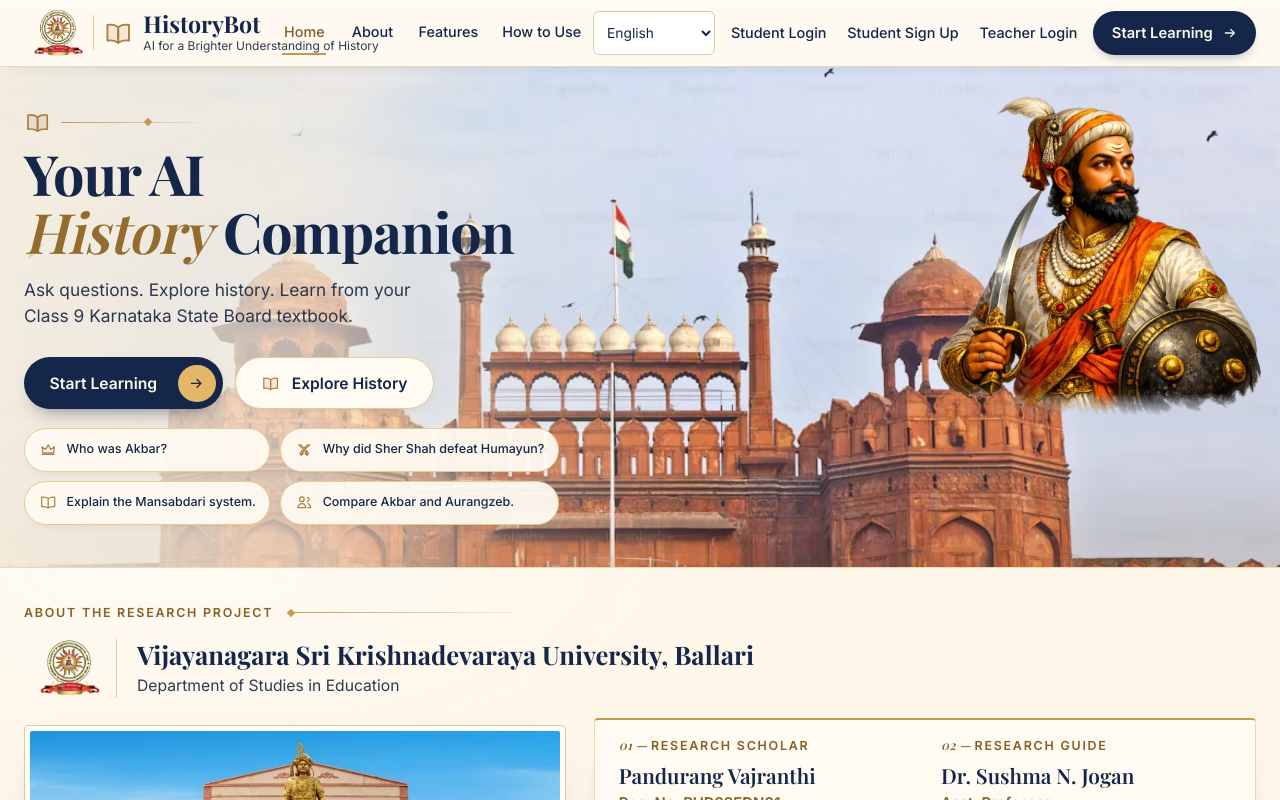
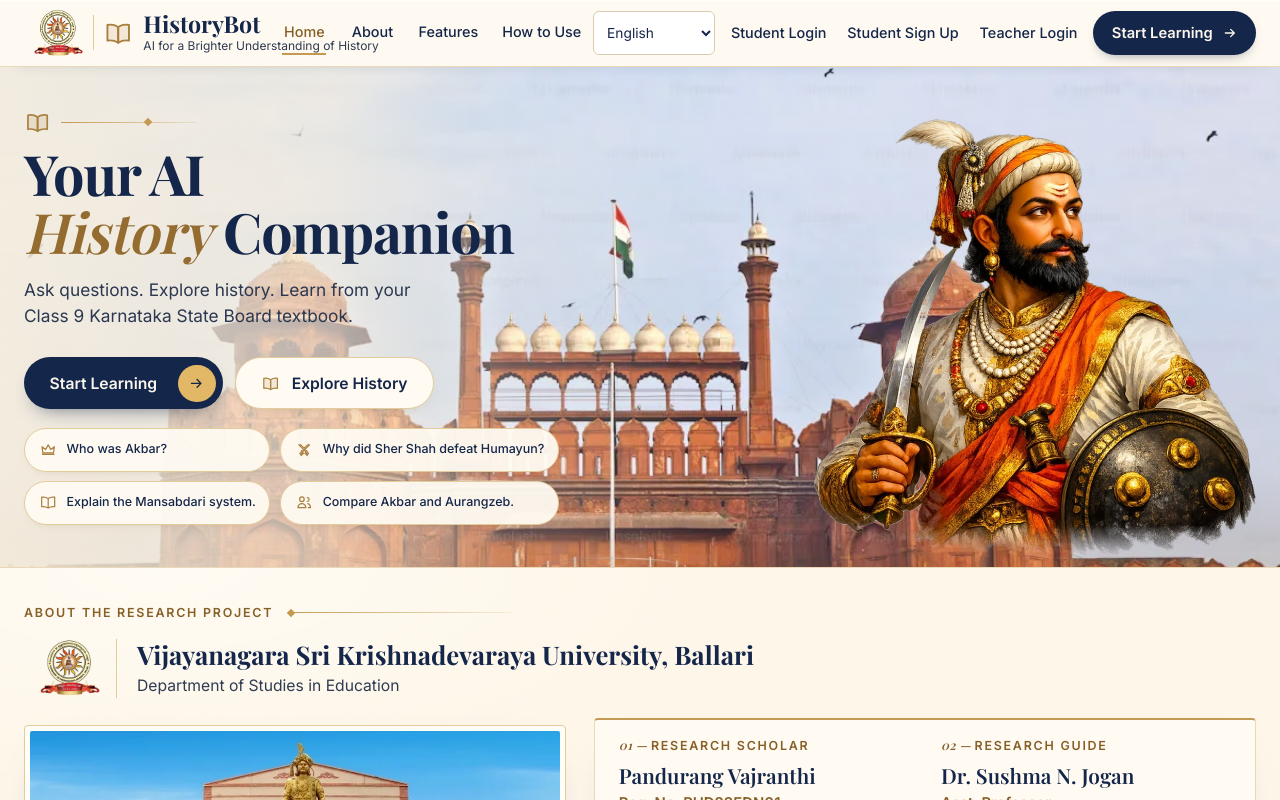
Before and after one commit to VishnuKanthcr7/historybot, a React (Vite) app in the folder frontend/: page / in a window 1280 px wide. Shown: the top 800 px of the page. Built offline with nearby package versions, Linux system fonts and the light colour scheme; no server answers; a web font is replaced by a local one.

Commit message:
Homepage hero v17 (local): portrait grounded bottom-right at ~90% hero height

```diff
--- a/frontend/src/pages/Home.css
+++ b/frontend/src/pages/Home.css
@@ -1136,9 +1136,8 @@
 
   /* phones: full figure, smaller, so the fort stays readable on the left */
   .hb-figures {
-    top: 6px;
-    bottom: auto;
-    height: 82%;
+    bottom: 4px;
+    height: 88%;
   }
 
   .hb-cta-row {
@@ -1359,14 +1358,12 @@
      the text column; clear of the heading, buttons and chips */
   /* reference proportions: portrait ~90% of hero height, right edge at
      ~97% of the page, fort centre left of it */
-  /* desktop: anchored top-right in the sky beside the right-tower dome;
-     width-capped (square asset) so the left edge stays near 73% */
+  /* desktop: grounded on the hero bottom, right-anchored; ~90% of hero
+     height keeps the left edge (~64%) right of the central minaret */
   .hb-figures {
-    top: 5%;
-    right: 1.2vw;
-    bottom: auto;
-    height: auto;
-    width: min(26vw, 440px);
+    right: 1.5vw;
+    bottom: 4px;
+    height: clamp(400px, 90%, 520px);
   }
 
   .hb-hero-inner {
```
